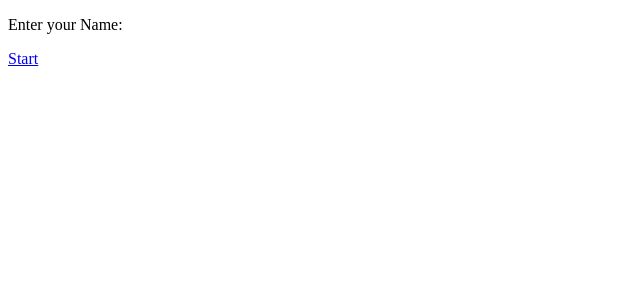
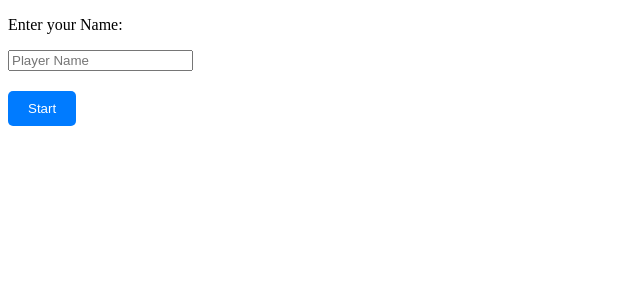
Before and after one commit to sbresin/offsite-p2p-challenge, a Vue app: page / in a window 1280 px wide. Shown: the top 300 px of the page, without its empty margins (0-640 px from the left). Built offline with nearby package versions, Linux system fonts and the light colour scheme.

Commit message:
Add store and update components

```diff
--- /dev/null
+++ b/src/stores/player.ts
@@ -0,0 +1,14 @@
+import {defineStore} from "pinia";
+
+export const usePlayer = defineStore({
+  id: "player",
+  state: () => ({
+    name: '' as string,
+  }),
+
+  actions: {
+    async addName(name: string) {
+      this.name = name;
+    },
+  },
+});
--- a/src/views/Game.vue
+++ b/src/views/Game.vue
@@ -1,11 +1,11 @@
 <script setup lang="ts">
-import { ref } from 'vue'
+import { usePlayer } from '../stores/player.ts';
 
-const player = ref('Player')
+const player = usePlayer(); // Access the Pinia store
 </script>
 
 <template>
-  <p>Hello {{ player }}</p>
+  <p>Hello {{ player.name }}</p>
 </template>
 
 <style scoped>
--- a/src/views/Welcome.vue
+++ b/src/views/Welcome.vue
@@ -1,14 +1,41 @@
 <script setup lang="ts">
+import { ref } from 'vue';
+import { useRouter } from 'vue-router';
+import { usePlayer } from '../stores/player.ts';
 
+const router = useRouter(); // Use the Vue Router instance
+const player = usePlayer(); // Access the Pinia store
+
+const playerName = ref('');
+
+const addName = () => {
+  player.addName(playerName.value); // Call the action to update the name
+  router.push({ path: '/game' }); // Navigate to the "game" route
+};
 </script>
 
 <template>
   <p>Enter your Name:</p>
+  <input type="text" v-model="playerName" placeholder="Player Name" />
   <div class="card">
-    <a href="/game">Start</a>
+    <button @click="addName">Start</button>
   </div>
 </template>
 
 <style scoped>
-
+/* Scoped styles for your component */
+.card {
+  margin-top: 20px;
+}
+button {
+  background-color: #007bff;
+  color: white;
+  border: none;
+  padding: 10px 20px;
+  border-radius: 5px;
+  cursor: pointer;
+}
+button:hover {
+  background-color: #0056b3;
+}
 </style>
```
